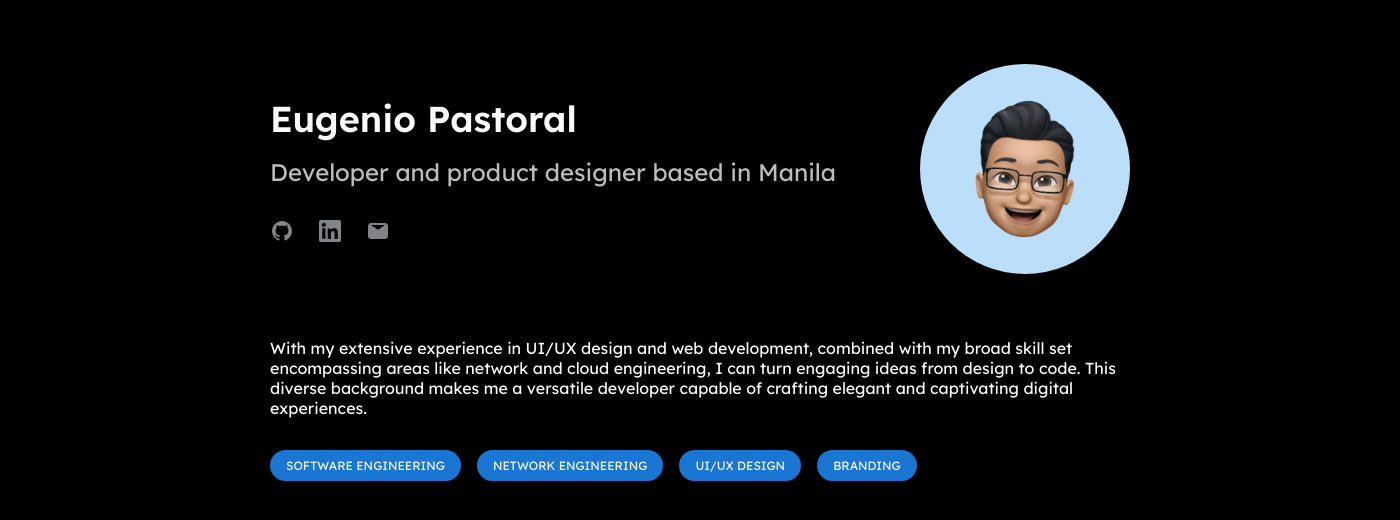
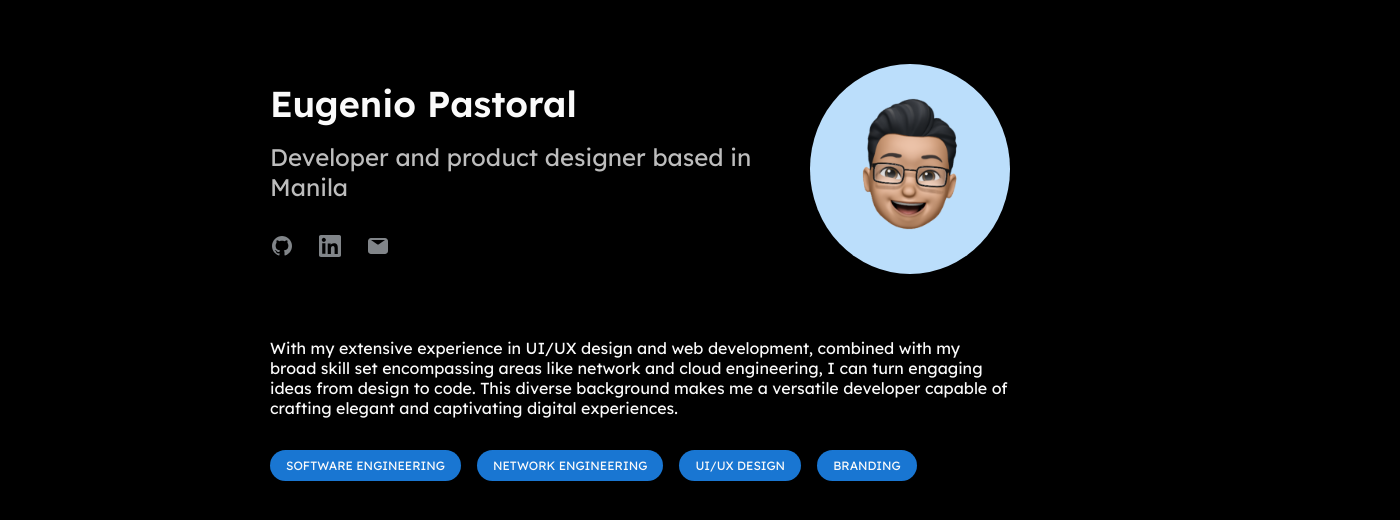
Before and after one commit to achrovisual/portfolio, a Vue app: page / in a window 1280 px wide. Shown: the top 520 px of the page, 1400 px wide, since content can reach past the window. Built offline with nearby package versions, Linux system fonts and the light colour scheme.

Commit message:
Revert width restriction

```diff
--- a/public/style.css
+++ b/public/style.css
@@ -26,11 +26,11 @@ html {
 }
 
 body {
-    width: 1400px;
+    width: 100%;
     height: 100%;
     display: flex;
     flex-direction: column;
-    margin: auto;
+    margin: 0px;
 
     background-color: var(--black);
 }
```
